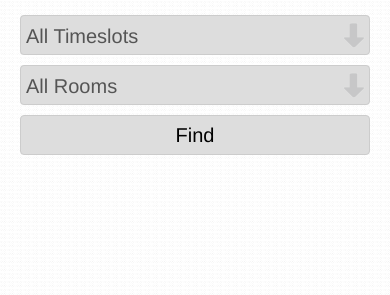
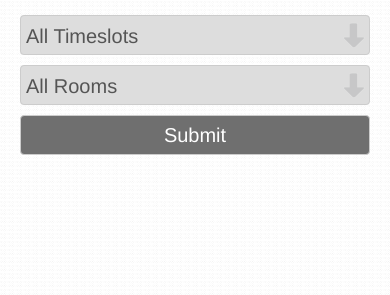
Before and after one commit to neworganizing/unconference, a Django app: template thewall/templates/list.html in a window 390 px wide. Shown: the part 55-350 px from the top of the page. Run offline with Django 3.2, Linux system fonts and the light colour scheme; the template is opened without the code that fills it, so the values that code supplies are empty; some libraries are stand-ins or nearby versions.

Commit message:
Changing the filter styling

```diff
--- a/design/css/master.css
+++ b/design/css/master.css
@@ -1872,7 +1872,9 @@ legend + .control-group {
   border-radius: 4px;
 }
 .dropdowns button {
-  background: #ddd;
+  margin-top: 37px;
+  background: #6F6F6F;
+  color: white;
   height: 40px;
 }
 .event {
--- a/design/css/responsive.css
+++ b/design/css/responsive.css
@@ -298,6 +298,9 @@ Modified from Bootstrap 2.2.1
     margin-top: 10px;
     margin-bottom: 10px;
   }
+  .dropdowns button {
+    margin-top: inherit;
+  }
   .below-filter {
     display: none;
   }
--- a/design/less/base.less
+++ b/design/less/base.less
@@ -34,7 +34,9 @@
     }
 
     button {
-        background: #ddd;
+        margin-top: 37px;
+        background: #6F6F6F;
+        color: white;
         height: 40px;
     }
 }
--- a/design/less/responsive-767px-max.less
+++ b/design/less/responsive-767px-max.less
@@ -82,6 +82,9 @@
       margin-top: 10px;
       margin-bottom: 10px;
     }
+    button {
+      margin-top: inherit;
+    }
   }
   .below-filter {
     display: none;
--- a/thewall/templates/filter.html
+++ b/thewall/templates/filter.html
@@ -14,7 +14,7 @@
                     </select>
                 </div>
             </div>
-            <div class="span3">
+            <div class="span4">
                 <label for="room-dropdown">Room</label>
                 <div class="styled-select">
                     <select id="room-dropdown" name="room">
@@ -25,9 +25,8 @@
                     </select>
                 </div>
             </div>
-            <div class="span3">
-                <label>Submit</label>
-                <button type="submit">Find</button>
+            <div class="span2">
+                <button type="submit">Submit</button>
             </div>
             {% csrf_token %}
             </form>
```
